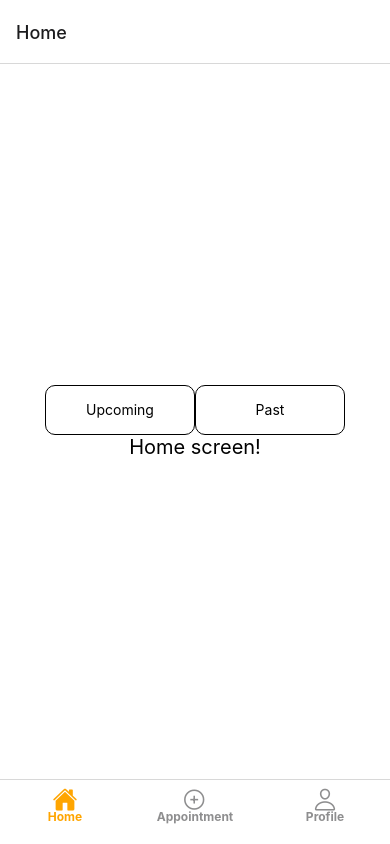
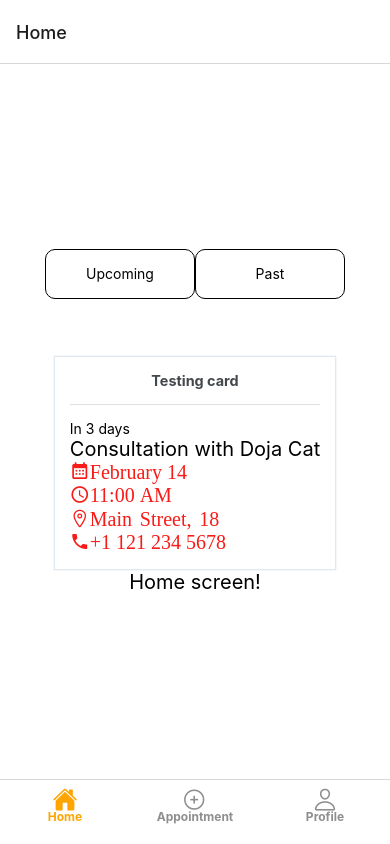
Before and after one commit to TienNguyen93/Vet-App, a React Native app in the folder vet-app/: screen / in a window 390 px wide. Built offline with nearby package versions, Linux system fonts and the light colour scheme.

Commit message:
add card to homescreen

```diff
--- a/vet-app/package.json
+++ b/vet-app/package.json
@@ -21,6 +21,7 @@
     "react-native": "0.64.3",
     "react-native-calendar-picker": "^7.1.2",
     "react-native-calendar-strip": "^2.2.5",
+    "react-native-elements": "^3.4.2",
     "react-native-vector-icons": "^9.0.0",
     "react-native-web": "0.17.1"
   },
--- a/vet-app/screens/HomeScreen.js
+++ b/vet-app/screens/HomeScreen.js
@@ -1,9 +1,12 @@
 import { StyleSheet, Text, View, TextInput, TouchableOpacity } from 'react-native';
+import Icon from 'react-native-vector-icons/MaterialCommunityIcons';
+import Ionicons from "react-native-vector-icons/Ionicons";
+import { Card, Button} from 'react-native-elements';
 
 function HomeScreen ({navigation}) {
     return (
         <View style={styles.container}>
-            <View style={{flexDirection: 'row'}}>
+            <View style={{flexDirection: 'row', flex: 0.2}}>
                 <TouchableOpacity
                     style={{
                         borderWidth: 1, borderRadius: 10, width: 150, height: 50,
@@ -21,6 +24,29 @@ function HomeScreen ({navigation}) {
                 </TouchableOpacity>
             </View>
 
+            <Card>
+                <Card.Title>Testing card</Card.Title>
+                <Card.Divider />
+                <Text>In 3 days</Text>
+                <Text style={{fontSize: 20}}>Consultation with Doja Cat</Text>
+
+                <Icon name="calendar-month" size={20} color="#F91B17">
+                    <Text>February 14</Text>
+                </Icon>
+
+                <Icon name="clock-outline" size={20} color="#F91B17">
+                    <Text>11:00 AM</Text>
+                </Icon>
+
+                <Ionicons name="location-outline" size={20} color="#F91B17">
+                    <Text>Main Street, 18</Text>
+                </Ionicons>
+
+                <Icon name="phone" size={20} color="#F91B17">
+                    <Text>+1 121 234 5678</Text>
+                </Icon>
+            </Card>
+
             <Text style={{fontSize: 20}}>Home screen!</Text>
         </View>
     )
```
Also changed, not shown: 2 other files (tests, documents, lock files or other folders).
